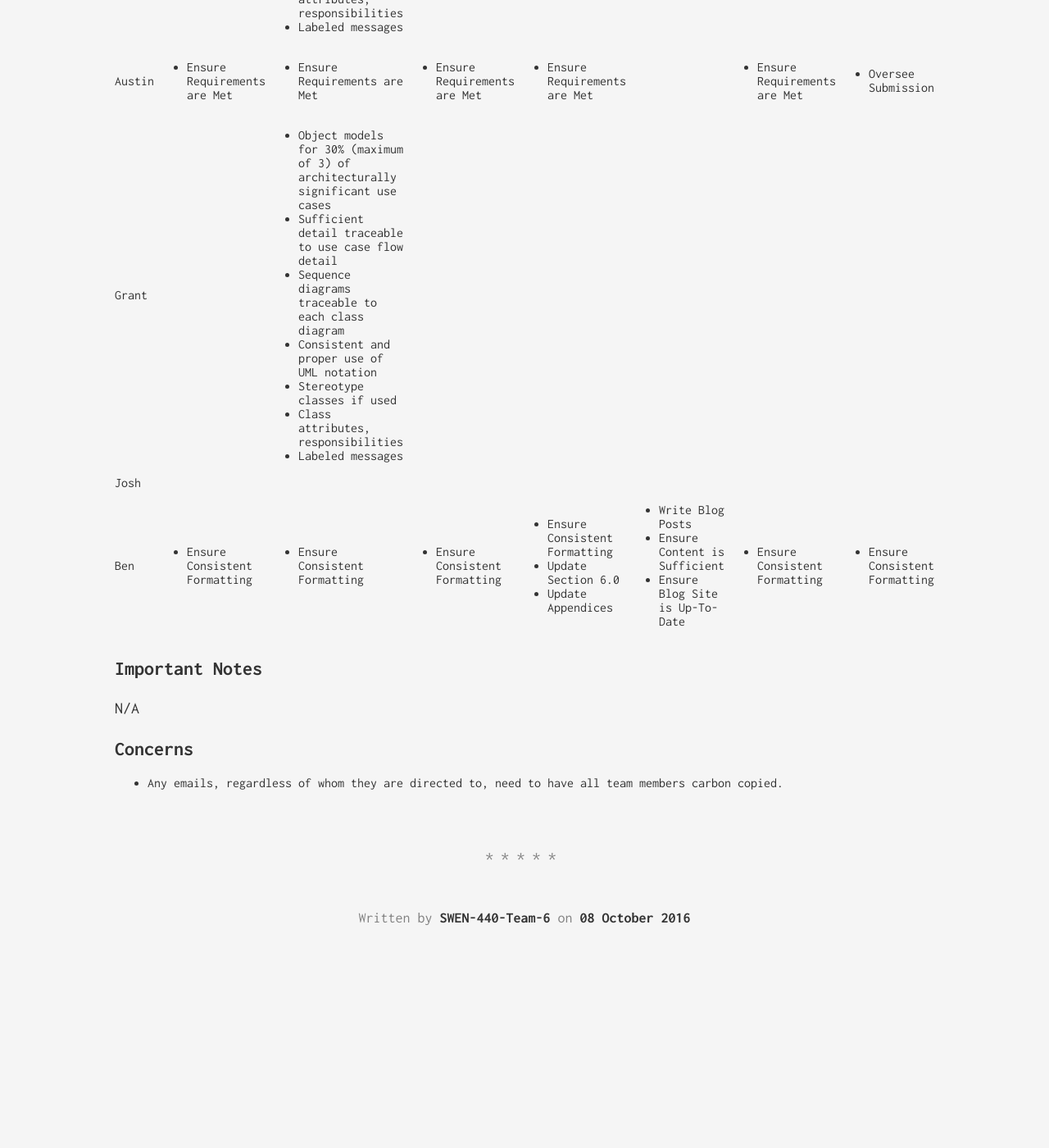
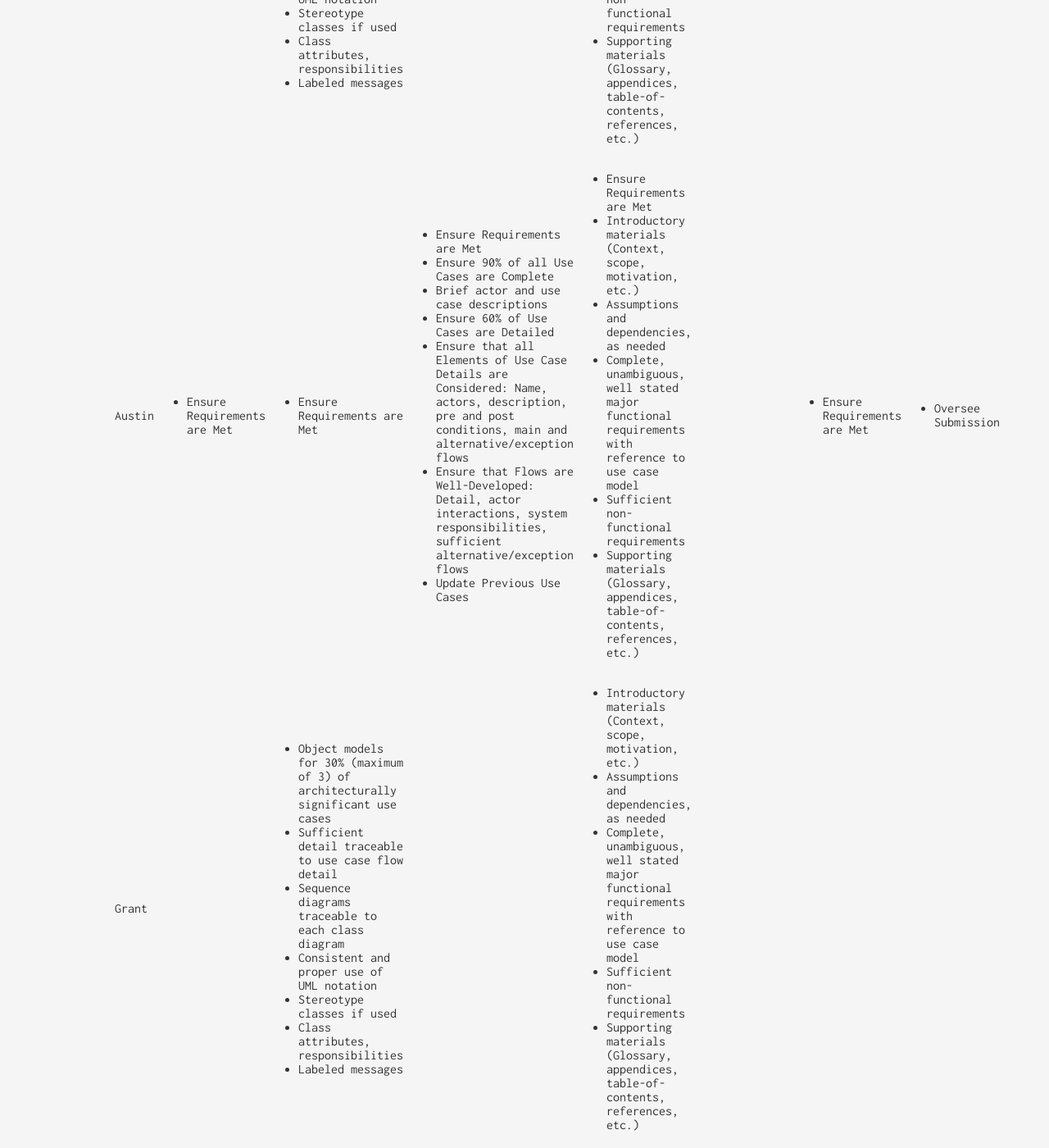
Before and after one commit to swen-440-team-6/swen-440-team-6.github.io, a Jekyll site: the page built from _posts/2016-10-02-Week-6-Status.md, in a window 1280 px wide and 1400 px high, scrolled down 1035 px. Shown: the whole window at 82% size. Built offline with Jekyll 4.4.1, drawn with Linux system fonts in a browser that asks for light colours; before the commit the page ends 2266 px from its top, so only the background shows below that; some of the changed text lies outside the part shown.

Commit message:
Update 2016-10-02-Week-6-Status.md

```diff
--- a/_posts/2016-10-02-Week-6-Status.md
+++ b/_posts/2016-10-02-Week-6-Status.md
@@ -2,7 +2,7 @@
 layout: post
 title:  "Week 6 Status Report"
 subtitle: ""
-date:   2016-10-08 8:55:00
+date:   2016-10-02 8:55:00
 author: Ben
 categories: [ben]
 ---
@@ -16,157 +16,204 @@ categories: [ben]
 2. Going Forward
   * We met on Friday (09/30) to discuss what went wrong and how we can work to mitigate the risks that led to our poor grade. Below is a list of whom is responsible for what aspects of the final draft.
 
-  <table>
-  <tbody>
-    <tr>
-      <th>Team Member</th>
-      <th>Project Plan</th>
-      <th>Analysis Model</th>
-      <th>Use Case Model</th>
-      <th>Final SRS</th>
-      <th>Blog</th>
-      <th>Presentation</th>
-      <th>Submission</th>
-    </tr>
-    <tr>
-      <td>Asma</td>
-      <td>
-        <ul>
-          <li>Update Risks</li>
-          <li>Update Risk Mitigation</li>
-          <li>Update Project Schedule</li>
-          <li>Update Defect Log</li>
-        </ul>
-      </td>
-      <td>
-        <ul>
-          <li>Object models for 30% (maximum of 3) of architecturally significant use cases</li>
-          <li>Sufficient detail traceable to use case flow detail</li>
-          <li>Sequence diagrams traceable to each class diagram</li>
-          <li>Consistent and proper use of UML notation</li>
-          <li>Stereotype classes if used</li>
-          <li>Class attributes, responsibilities</li>
-          <li>Labeled messages</li>
-        </ul>
-      </td>
-      <td></td>
-      <td></td>
-      <td></td>
-      <td>
-        <ul>
-          <li>Setup Presentation</li>
-        </ul>
-      </td>
-      <td></td>
-    </tr>
-    <tr>
-      <td>Austin</td>
-      <td>
-        <ul>
-          <li>Ensure Requirements are Met</li>
-        </ul>
-      </td>
-      <td>
-        <ul>
-          <li>Ensure Requirements are Met</li>
-        </ul>
-      </td>
-      <td>
-        <ul>
-          <li>Ensure Requirements are Met</li>
-        </ul>
-      </td>
-      <td>
-        <ul>
-          <li>Ensure Requirements are Met</li>
-        </ul>
-      </td>
-      <td></td>
-      <td>
-        <ul>
-          <li>Ensure Requirements are Met</li>
-        </ul>
-      </td>
-      <td>
-        <ul>
-          <li>Oversee Submission</li>
-        </ul>
-      </td>
-    </tr>
-    <tr>
-      <td>Grant</td>
-      <td></td>
-      <td>
-        <ul>
-          <li>Object models for 30% (maximum of 3) of architecturally significant use cases</li>
-          <li>Sufficient detail traceable to use case flow detail</li>
-          <li>Sequence diagrams traceable to each class diagram</li>
-          <li>Consistent and proper use of UML notation</li>
-          <li>Stereotype classes if used</li>
-          <li>Class attributes, responsibilities</li>
-          <li>Labeled messages</li>
-        </ul>
-      </td>
-      <td></td>
-      <td></td>
-      <td></td>
-      <td></td>
-      <td></td>
-    </tr>
-    <tr>
-      <td>Josh</td>
-      <td></td>
-      <td></td>
-      <td></td>
-      <td></td>
-      <td></td>
-      <td></td>
-      <td></td>
-    </tr>
-    <tr>
-      <td>Ben</td>
-      <td>
-        <ul>
-          <li>Ensure Consistent Formatting</li>
-        </ul>
-      </td>
-      <td>
-        <ul>
-          <li>Ensure Consistent Formatting</li>
-        </ul>
-      </td>
-      <td>
-        <ul>
-          <li>Ensure Consistent Formatting</li>
-        </ul>
-      </td>
-      <td>
-        <ul>
-          <li>Ensure Consistent Formatting</li>
-          <li>Update Section 6.0</li>
-          <li>Update Appendices</li>
-        </ul>
-      </td>
-      <td>
-        <ul>
-          <li>Write Blog Posts</li>
-          <li>Ensure Content is Sufficient</li>
-          <li>Ensure Blog Site is Up-To-Date</li>
-        </ul>
-      </td>
-      <td>
-        <ul>
-          <li>Ensure Consistent Formatting</li>
-        </ul>
-      </td>
-      <td>
-        <ul>
-          <li>Ensure Consistent Formatting</li>
-        </ul>
-      </td>
-    </tr>
-  </tbody>
-  </table>
+<table>
+<tbody>
+ <tr>
+   <th>Team Member</th>
+   <th>Project Plan</th>
+   <th>Analysis Model</th>
+   <th>Use Case Model</th>
+   <th>Final SRS</th>
+   <th>Blog</th>
+   <th>Presentation</th>
+   <th>Submission</th>
+ </tr>
+ <tr>
+   <td>Asma</td>
+   <td>
+     <ul>
+       <li>Update Risks</li>
+       <li>Update Risk Mitigation</li>
+       <li>Update Project Schedule</li>
+       <li>Update Defect Log</li>
+     </ul>
+   </td>
+   <td>
+     <ul>
+       <li>Object models for 30% (maximum of 3) of architecturally significant use cases</li>
+       <li>Sufficient detail traceable to use case flow detail</li>
+       <li>Sequence diagrams traceable to each class diagram</li>
+       <li>Consistent and proper use of UML notation</li>
+       <li>Stereotype classes if used</li>
+       <li>Class attributes, responsibilities</li>
+       <li>Labeled messages</li>
+     </ul>
+   </td>
+   <td></td>
+   <td>
+     <ul>
+       <li>Introductory materials (Context, scope, motivation, etc.)</li>
+       <li>Assumptions and dependencies, as needed</li>
+       <li>Complete, unambiguous, well stated major functional requirements with reference to use case model</li>
+       <li>Sufficient non-functional requirements</li>
+       <li>Supporting materials (Glossary, appendices, table-of-contents, references, etc.)</li>
+     </ul>
+   </td>
+   <td></td>
+   <td>
+     <ul>
+       <li>Setup Presentation</li>
+     </ul>
+   </td>
+   <td></td>
+ </tr>
+ <tr>
+   <td>Austin</td>
+   <td>
+     <ul>
+       <li>Ensure Requirements are Met</li>
+     </ul>
+   </td>
+   <td>
+     <ul>
+       <li>Ensure Requirements are Met</li>
+     </ul>
+   </td>
+   <td>
+     <ul>
+       <li>Ensure Requirements are Met</li>
+       <li>Ensure 90% of all Use Cases are Complete</li>
+       <li>Brief actor and use case descriptions</li>
+       <li>Ensure 60% of Use Cases are Detailed</li>
+       <li>Ensure that all Elements of Use Case Details are Considered: Name, actors, description, pre and post conditions, main and alternative/exception flows</li>
+       <li>Ensure that Flows are Well-Developed: Detail, actor interactions, system responsibilities, sufficient alternative/exception flows</li>
+       <li>Update Previous Use Cases</li>
+     </ul>
+   </td>
+   <td>
+     <ul>
+       <li>Ensure Requirements are Met</li>
+       <li>Introductory materials (Context, scope, motivation, etc.)</li>
+       <li>Assumptions and dependencies, as needed</li>
+       <li>Complete, unambiguous, well stated major functional requirements with reference to use case model</li>
+       <li>Sufficient non-functional requirements</li>
+       <li>Supporting materials (Glossary, appendices, table-of-contents, references, etc.)</li>
+     </ul>
+   </td>
+   <td></td>
+   <td>
+     <ul>
+       <li>Ensure Requirements are Met</li>
+     </ul>
+   </td>
+   <td>
+     <ul>
+       <li>Oversee Submission</li>
+     </ul>
+   </td>
+ </tr>
+ <tr>
+   <td>Grant</td>
+   <td></td>
+   <td>
+     <ul>
+       <li>Object models for 30% (maximum of 3) of architecturally significant use cases</li>
+       <li>Sufficient detail traceable to use case flow detail</li>
+       <li>Sequence diagrams traceable to each class diagram</li>
+       <li>Consistent and proper use of UML notation</li>
+       <li>Stereotype classes if used</li>
+       <li>Class attributes, responsibilities</li>
+       <li>Labeled messages</li>
+     </ul>
+   </td>
+   <td></td>
+   <td>
+     <ul>
+       <li>Introductory materials (Context, scope, motivation, etc.)</li>
+       <li>Assumptions and dependencies, as needed</li>
+       <li>Complete, unambiguous, well stated major functional requirements with reference to use case model</li>
+       <li>Sufficient non-functional requirements</li>
+       <li>Supporting materials (Glossary, appendices, table-of-contents, references, etc.)</li>
+     </ul>
+   </td>
+   <td></td>
+   <td></td>
+   <td></td>
+ </tr>
+ <tr>
+   <td>Josh</td>
+   <td></td>
+   <td></td>
+   <td>
+     <ul>
+       <li>Ensure 90% of all Use Cases are Complete</li>
+       <li>Brief actor and use case descriptions</li>
+       <li>Ensure 60% of Use Cases are Detailed</li>
+       <li>Ensure that all Elements of Use Case Details are Considered: Name, actors, description, pre and post conditions, main and alternative/exception flows</li>
+       <li>Ensure that Flows are Well-Developed: Detail, actor interactions, system responsibilities, sufficient alternative/exception flows</li>
+       <li>Update Previous Use Cases</li>
+     </ul>
+     </td>
+   <td>
+     <ul>
+       <li>Introductory materials (Context, scope, motivation, etc.)</li>
+       <li>Assumptions and dependencies, as needed</li>
+       <li>Complete, unambiguous, well stated major functional requirements with reference to use case model</li>
+       <li>Sufficient non-functional requirements</li>
+       <li>Supporting materials (Glossary, appendices, table-of-contents, references, etc.)</li>
+     </ul>
+   </td>
+   <td></td>
+   <td></td>
+   <td></td>
+ </tr>
+ <tr>
+   <td>Ben</td>
+   <td>
+     <ul>
+       <li>Ensure Consistent Formatting</li>
+     </ul>
+   </td>
+   <td>
+     <ul>
+       <li>Ensure Consistent Formatting</li>
+     </ul>
+   </td>
+   <td>
+     <ul>
+       <li>Ensure Consistent Formatting</li>
+     </ul>
+   </td>
+   <td>
+     <ul>
+       <li>Ensure Consistent Formatting</li>
+       <li>Introductory materials (Context, scope, motivation, etc.)</li>
+       <li>Assumptions and dependencies, as needed</li>
+       <li>Complete, unambiguous, well stated major functional requirements with reference to use case model</li>
+       <li>Sufficient non-functional requirements</li>
+       <li>Supporting materials (Glossary, appendices, table-of-contents, references, etc.)</li>
+     </ul>
+   </td>
+   <td>
+     <ul>
+       <li>Write Blog Posts</li>
+       <li>Ensure Content is Sufficient</li>
+       <li>Ensure Blog Site is Up-To-Date</li>
+     </ul>
+   </td>
+   <td>
+     <ul>
+       <li>Ensure Consistent Formatting</li>
+     </ul>
+   </td>
+   <td>
+     <ul>
+       <li>Ensure Consistent Formatting</li>
+     </ul>
+   </td>
+ </tr>
+</tbody>
+</table>
 
 ## Important Notes
 
```
